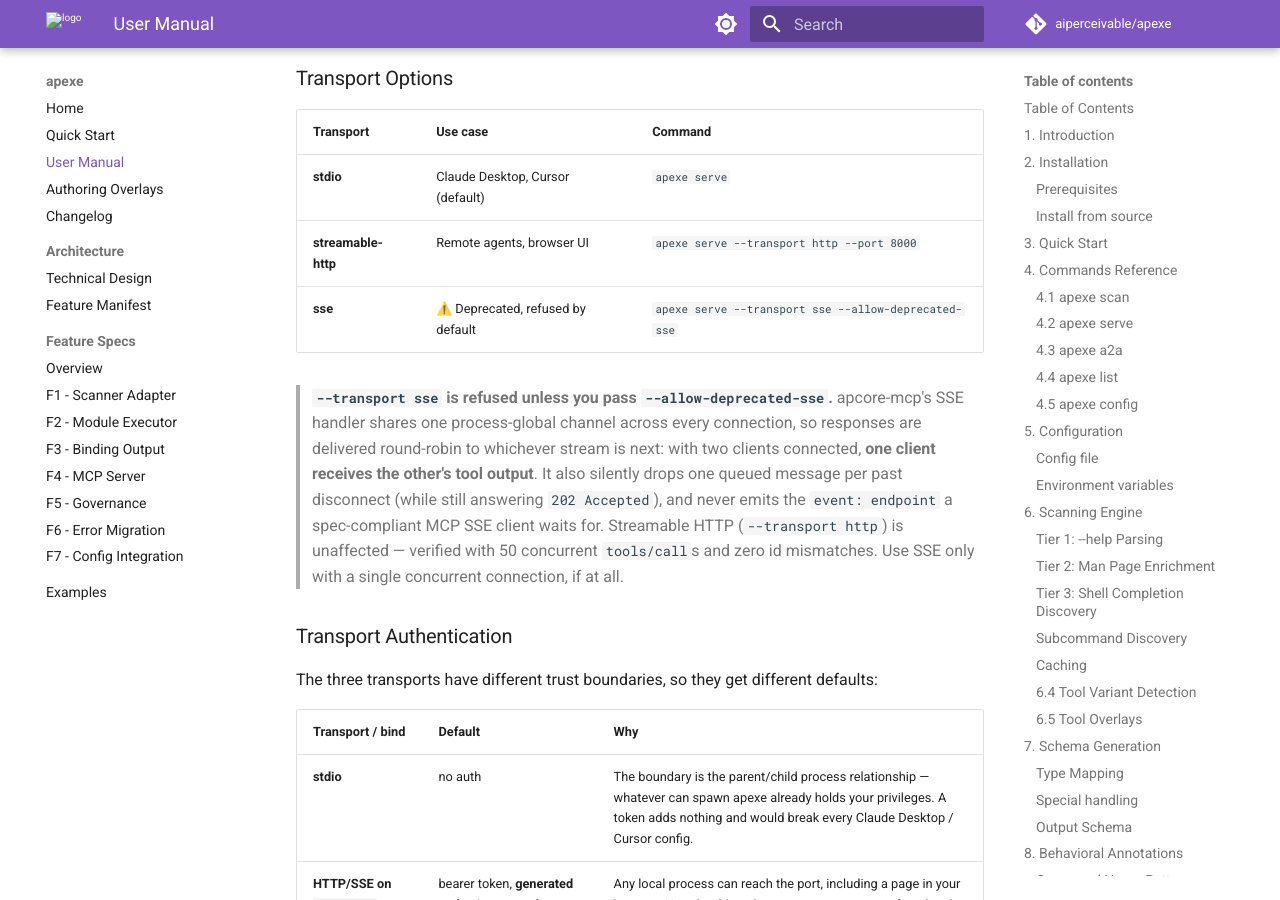
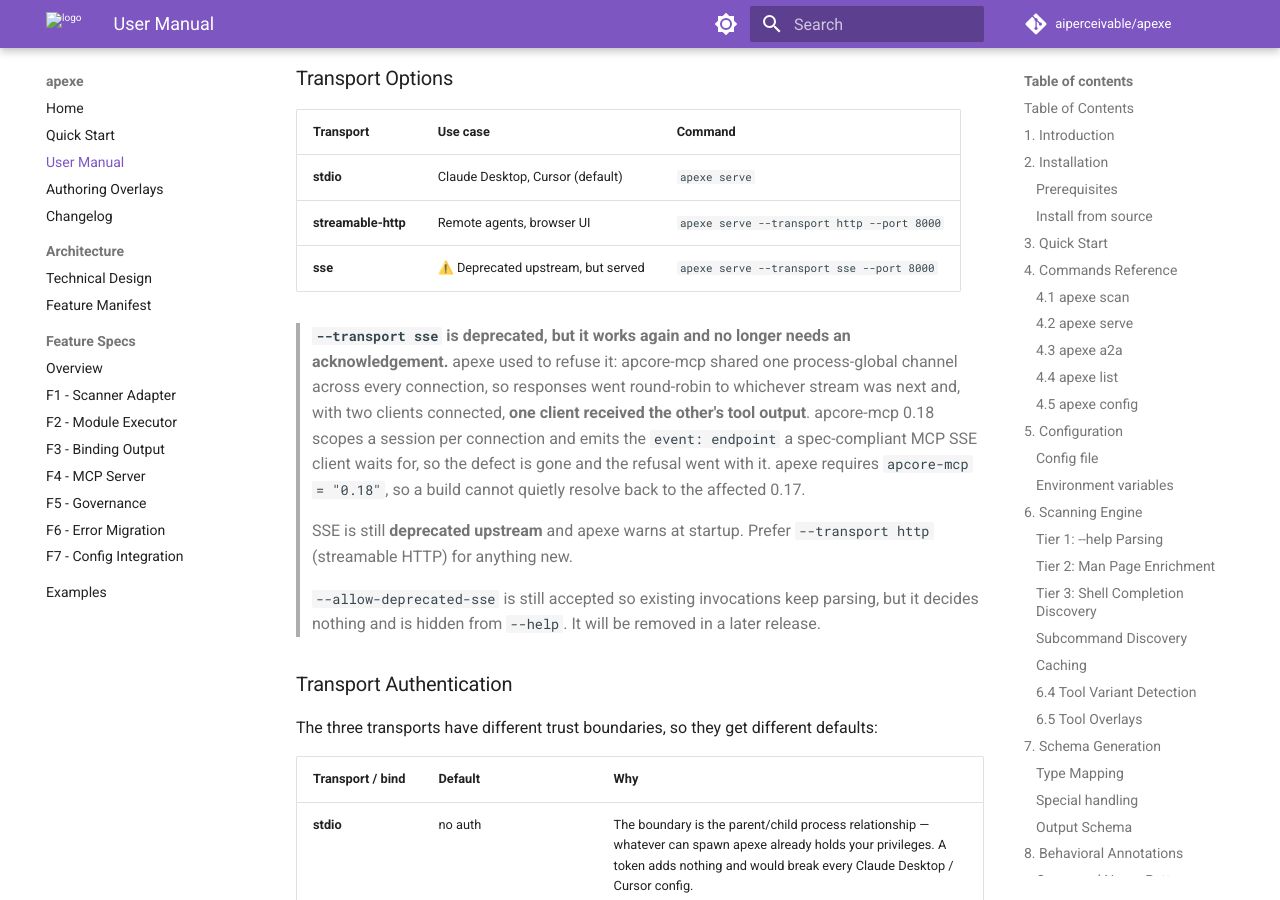
Before and after one commit to aiperceivable/apexe, an MkDocs documentation site: the page built from docs/user-manual.md, in a window 1280 px wide and 900 px high, scrolled down 16882 px. Built offline with MkDocs 1.6.1 and Material for MkDocs 9.7.7, drawn with Linux system fonts in a browser that asks for light colours; comment, search, counter and statistics services are not loaded; some of the changed text lies outside the part shown.

Commit message:
feat(mcp)!: serve SSE again now that apcore-mcp 0.18 isolates sessions
apexe refused `--transport sse` because apcore-mcp shared one
process-global channel across every connection: responses went round-robin
to whichever stream was next, so with two clients connected one client
received the other's tool output. It also dropped a queued message per past
disconnect while still answering `202 Accepted`, and never emitted the
`event: endpoint` a spec-compliant MCP SSE client waits for.

apcore-mcp 0.18 scopes a session per connection, stamps the session id onto
dispatched messages and emits the endpoint event, so none of that holds.
Refusing a transport whose defect is fixed is no longer honest, and the
`apcore-mcp = "0.18"` requirement is what makes the assumption safe: falling
back to the affected 0.17 would take a manifest edit, not a lockfile drift.

SSE is still deprecated upstream, so it is served with a warning rather than
silently, and `--transport http` remains the recommendation.

`--allow-deprecated-sse` becomes a hidden no-op instead of being deleted.
It shipped, so removing it would make an existing invocation fail at
argument parsing over a flag that no longer decides anything — unlike
`--skip-validation`, which was removed because keeping it would have kept
claiming a security property the code did not have. The builder setter warns
when passed `true`.

The doc guard that pinned the refusal now pins the opposite, and reads a
two-line window: these documents carry the caveat on a comment above a
command or a callout headline above its body, which is what a reader
actually sees. It also fails if the mention disappears entirely, so it
cannot go quiet the way a substring check does. Verified by mutation —
dropping "deprecated" from quickstart turns it red.

```diff
--- a/docs/user-manual.md
+++ b/docs/user-manual.md
@@ -112,7 +112,7 @@
 
 | Option | Default | Description |
 |--------|---------|-------------|
-| `--transport <TYPE>` | `stdio` | Transport: `stdio`, `http`, or `sse` (`sse` needs `--allow-deprecated-sse`) |
+| `--transport <TYPE>` | `stdio` | Transport: `stdio`, `http`, or `sse` (`sse` is deprecated upstream — see §10) |
 | `--host <HOST>` | `127.0.0.1` | Host for HTTP/SSE transports |
 | `--port <PORT>` | `8000` | Port for HTTP/SSE transports (1-65535) |
 | `--explorer` | off | Enable browser-based Tool Explorer UI (HTTP only) |
@@ -126,7 +126,7 @@
 | `--auth-token <VALUE>` | `APEXE_AUTH_TOKEN` | Bearer token for `--auth token`; one is generated and written to **stderr** at startup if unset |
 | `--jwt-secret <VALUE>` | `APEXE_JWT_SECRET` | Signing secret for `--auth jwt` |
 | `--allow-unauthenticated-bind` | off | Acknowledge `--auth none` on a non-loopback bind (otherwise refused) |
-| `--allow-deprecated-sse` | off | Permit `--transport sse` despite its cross-client delivery defect |
+| `--allow-deprecated-sse` | off | Accepted and ignored; the defect it acknowledged was fixed in apcore-mcp 0.18. Hidden from `--help`, removal planned |
 | `--enable-approval` | off | **Deny** every call to a `requires_approval` module — see §9.6 |
 | `--no-logging` | off | Disable structured logging middleware entirely |
 | `--no-log-arguments` | off | Drop `inputs`/`output` from every log event, error records included; failures keep a payload-free record |
@@ -540,18 +540,23 @@
 |-----------|----------|---------|
 | **stdio** | Claude Desktop, Cursor (default) | `apexe serve` |
 | **streamable-http** | Remote agents, browser UI | `apexe serve --transport http --port 8000` |
-| **sse** | ⚠️ Deprecated, refused by default | `apexe serve --transport sse --allow-deprecated-sse` |
+| **sse** | ⚠️ Deprecated upstream, but served | `apexe serve --transport sse --port 8000` |
 
-> **`--transport sse` is refused unless you pass `--allow-deprecated-sse`.**
-> apcore-mcp's SSE handler shares one process-global channel across every
-> connection, so responses are delivered round-robin to whichever stream is
-> next: with two clients connected, **one client receives the other's tool
-> output**. It also silently drops one queued message per past disconnect
-> (while still answering `202 Accepted`), and never emits the `event: endpoint`
-> a spec-compliant MCP SSE client waits for. Streamable HTTP
-> (`--transport http`) is unaffected — verified with 50 concurrent
-> `tools/call`s and zero id mismatches. Use SSE only with a single concurrent
-> connection, if at all.
+> **`--transport sse` is deprecated, but it works again and no longer needs an acknowledgement.**
+> apexe used to refuse it: apcore-mcp shared one process-global channel across
+> every connection, so responses went round-robin to whichever stream was next
+> and, with two clients connected, **one client received the other's tool
+> output**. apcore-mcp 0.18 scopes a session per connection and emits the
+> `event: endpoint` a spec-compliant MCP SSE client waits for, so the defect is
+> gone and the refusal went with it. apexe requires `apcore-mcp = "0.18"`, so a
+> build cannot quietly resolve back to the affected 0.17.
+>
+> SSE is still **deprecated upstream** and apexe warns at startup. Prefer
+> `--transport http` (streamable HTTP) for anything new.
+>
+> `--allow-deprecated-sse` is still accepted so existing invocations keep
+> parsing, but it decides nothing and is hidden from `--help`. It will be
+> removed in a later release.
 
 ### Transport Authentication
 
```
Also changed, not shown: CHANGELOG.md (+10 -0 lines), README.md (+1 -1 lines), docs/quickstart.md (+2 -2 lines), 3 other files.
